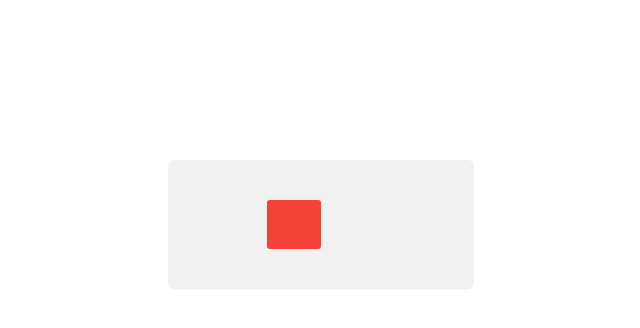
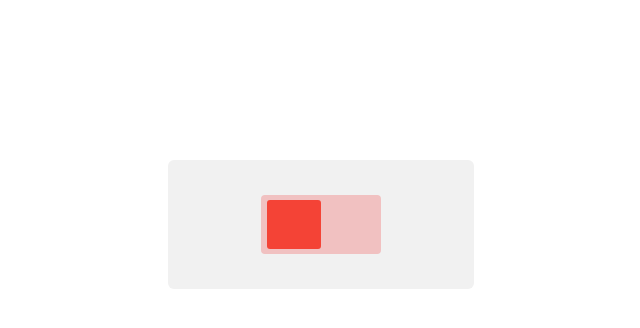
Before and after one commit to HenriBresteau/CSS-toggle3D, a website: page index.html in a window 1280 px wide. Shown: the whole page, without its empty margins (319-959 px from the left). Drawn offline with Linux system fonts and the light colour scheme.

Commit message:
backgroud + changement si checked

```diff
--- a/style.css
+++ b/style.css
@@ -54,4 +54,15 @@ main {
     background: #03A9F4;
     transform: rotateY(0);
 }
+
+.background {
+    width: 100%;
+    background: #F1C1C1;
+    border-radius: 4px;
+    transition: .2s ease;
+    z-index: 1;
+}
+.checkbox:checked ~ .background {
+    background: #03a8f462;
+}
 /*# sourceMappingURL=style.css.map */
```
